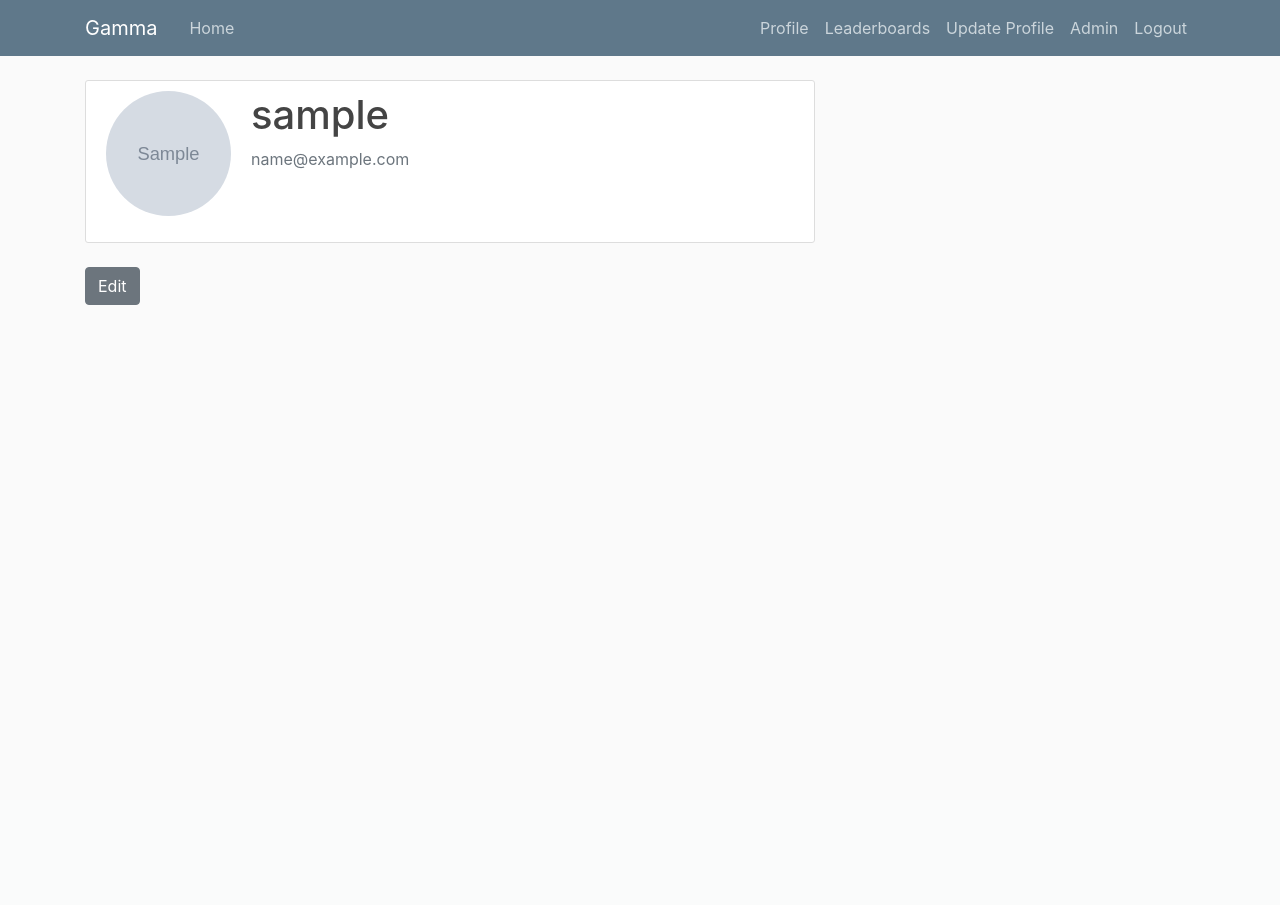
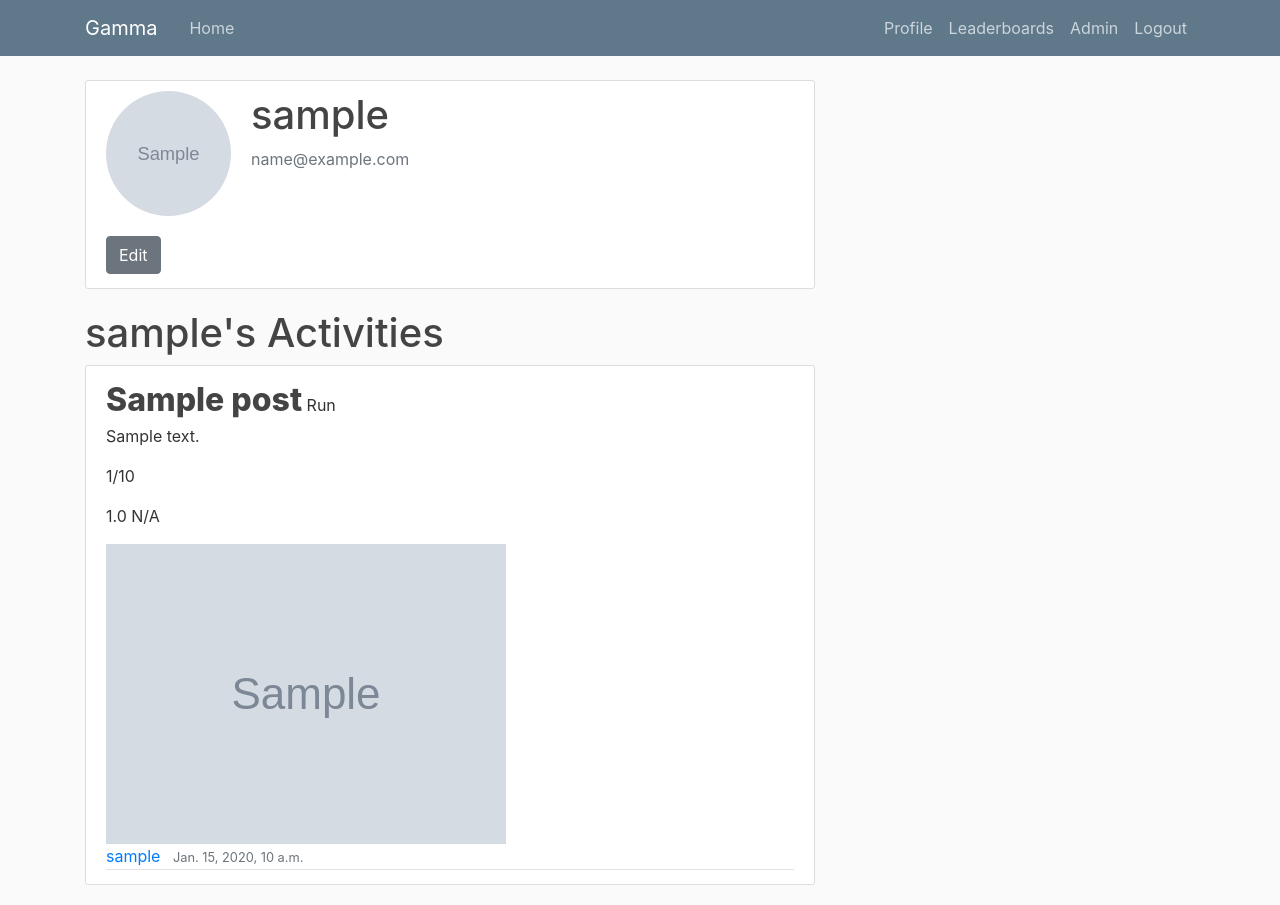
Before and after one commit to cjhs201/groupproject-T-src, a Django app: page /profile/1/ in a window 1280 px wide. Before the commit the page ends 305 px from the top, so only its background shows below. Run offline with Django 3.2, Linux system fonts and the light colour scheme; a user stored in the database is signed in; tables that the repository leaves empty hold one stand-in row (values such as "Sample post"); grey boxes marked "Sample" are stand-in pictures; some libraries are stand-ins or nearby versions.

Commit message:
Profile pages show users activities now. Made the home page look slightly nicer too

```diff
--- a/gamma/templates/gamma/base.html
+++ b/gamma/templates/gamma/base.html
@@ -30,7 +30,6 @@
               {% if user.is_authenticated %}
                 <a class="nav-item nav-link" href="{% url 'gamma-profile' %}">Profile</a>
                 <a class="nav-item nav-link" href="{% url 'gamma-profile' %}">Leaderboards</a>
-                <a class="nav-item nav-link" href="{% url 'gamma-editprofile' %}">Update Profile</a>
                 {% if user.is_staff %}
                   <a class="nav-item nav-link" href="{% url 'admin:index' %}">Admin</a>
                 {% endif %}
--- a/gamma/templates/gamma/profile_base.html
+++ b/gamma/templates/gamma/profile_base.html
@@ -4,9 +4,15 @@
     {% if user.is_authenticated %}
         <div class="content-section">
             <div class="media">
-                {% block info %}{% endblock %} <!-- This block is used to display profile info-->
+                    <img class="rounded-circle account-img" src="{% block img %}{% endblock %}">
+                    <div class="media-body">
+                        <h2 class="account-heading">{% block user %}{% endblock %}</h2> <!-- This block is used to display profile info-->
+                        <p class="text-secondary">{% block email %}{% endblock %}</p>
+                    </div>
             </div>
+            {% block ifstatement %}{% endblock %} <!-- This block is used to create the if statement that checks whether the a user can edit a profile (only user logged in can)-->
         </div>
-    {% block ifstatement %}{% endblock %} <!-- This block is used to create the if statement that checks whether the a user can edit a profile (only user logged in can)-->
+        <h1 class="font-weight-bolder" style="px:32">{% block localname %}{% endblock %} Activities</h1>
+        {% block post %}{% endblock %}
     {% endif %}
 {% endblock content %}
--- a/gamma/templates/gamma/user_profile.html
+++ b/gamma/templates/gamma/user_profile.html
@@ -1,11 +1,13 @@
 {% extends "gamma/profile_base.html" %} <!-- This is the template for the profile page of any user (Linked to from Posts)-->
-{% block info %}
-    <img class="rounded-circle account-img" src="{{ object.image.url }}"> <!-- object is userprofile-->
-    <div class="media-body">
-        <h2 class="account-heading">{{ object.user.username }}</h2> <!-- userprofile inherits from user so object.user.username gets the users username-->
-        <p class="text-secondary">{{ object.user.email }}</p>
-    </div>
-{% endblock info %}
+{% block img %}
+    {{ object.user.userprofile.image.url }}
+{% endblock img %}
+{% block user %}
+    {{ object.user.username }}
+{% endblock user %}
+{% block email %}
+    {{ object.user.email }}
+{% endblock email %}
 {% block ifstatement %}
     {% if object.user == user %}
         <div>
@@ -13,3 +15,33 @@
         </div>
     {% endif %}
 {% endblock ifstatement %}
+{% block localname %}
+    {{ object.user.username }}'s
+{% endblock localname %}
+{% block post %}
+    {% for post in posts %}
+        {% if post.author == object.user %} <!-- Only displays posts for that user -->
+            <article class="media content-section">
+              <div class="media-body">
+                <a class="article-title" href="{% url 'post-detail' post.id %}"><div style="display:inline-block">{{ post.title }}</div></a>
+                <a class="article-type"><div style="display:inline-block">{{ post.type }}</div></a>
+                <p class="article-description">{{ post.description }}</p>
+                <p class="article-rating">{{ post.rating }}/10</p>
+                {% if post.type == "Run" or post.type == "Cycle" or post.type == "Swim" %}
+                    <p class="article-distance">{{ post.distance }} {{ post.measurement }}</p>
+                {% else %}
+                {% endif %}
+                {% if post.header_image %}
+                <img src = "{{ post.header_image.url }}">
+              {% endif %}
+                <div class="article-metadata">
+                  {% with id=post.author.id|add:"-1" %}
+                  <a class="mr-2" href="{% url 'user-profile' id  %}">{{ post.author }}</a>
+                  <small class="text-muted">{{ post.date_posted }}</small>
+                  {% endwith %}
+                </div>
+              </div>
+            </article>
+        {% endif %}
+    {% endfor %}
+{% endblock post %}
--- a/gamma/views.py
+++ b/gamma/views.py
@@ -53,12 +53,20 @@ def register(request):
     return render(request, 'gamma/register.html', {'form': form, 'profile_form': profile_form})
 
 @login_required
-def profile(request):
-    return render(request, 'gamma/profile.html')
+def profile(request): #This is the user's locally viewed profile
+    context = {
+        'posts': Post.objects.all()  # Makes all posts available to the profile page so that a user's activities can be displayed on their profile
+    }
+    return render(request, 'gamma/profile.html', context)
 
-class UserProfileView(DetailView):
+class UserProfileView(DetailView): #This is a profile that can be viewed by anyone
     model = UserProfile
     template_name = 'gamma/user_profile.html'
+
+    def get_context_data(self, **kwargs):
+        context = super().get_context_data(**kwargs)
+        context['posts'] = Post.objects.all()
+        return context
 
 @login_required
 def editprofile(request):
```
Also changed, not shown: gamma/templates/gamma/index.html (+5 -5 lines), gamma/templates/gamma/profile.html (+39 -7 lines).
